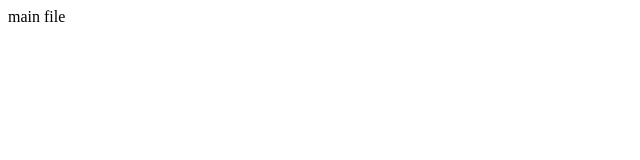
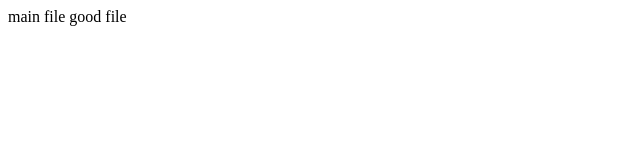
Before and after one commit to mehdi1400/macro, a plain HTML site: page index.html in a window 1280 px wide. Shown: the full height of the page, 0-640 px from the left. Drawn offline with Linux system fonts and the light colour scheme.

Commit message:
typed good file for test.

```diff
--- a/index.html
+++ b/index.html
@@ -1,3 +1,4 @@
 <html>
 main file
+good file
 </html>
```
